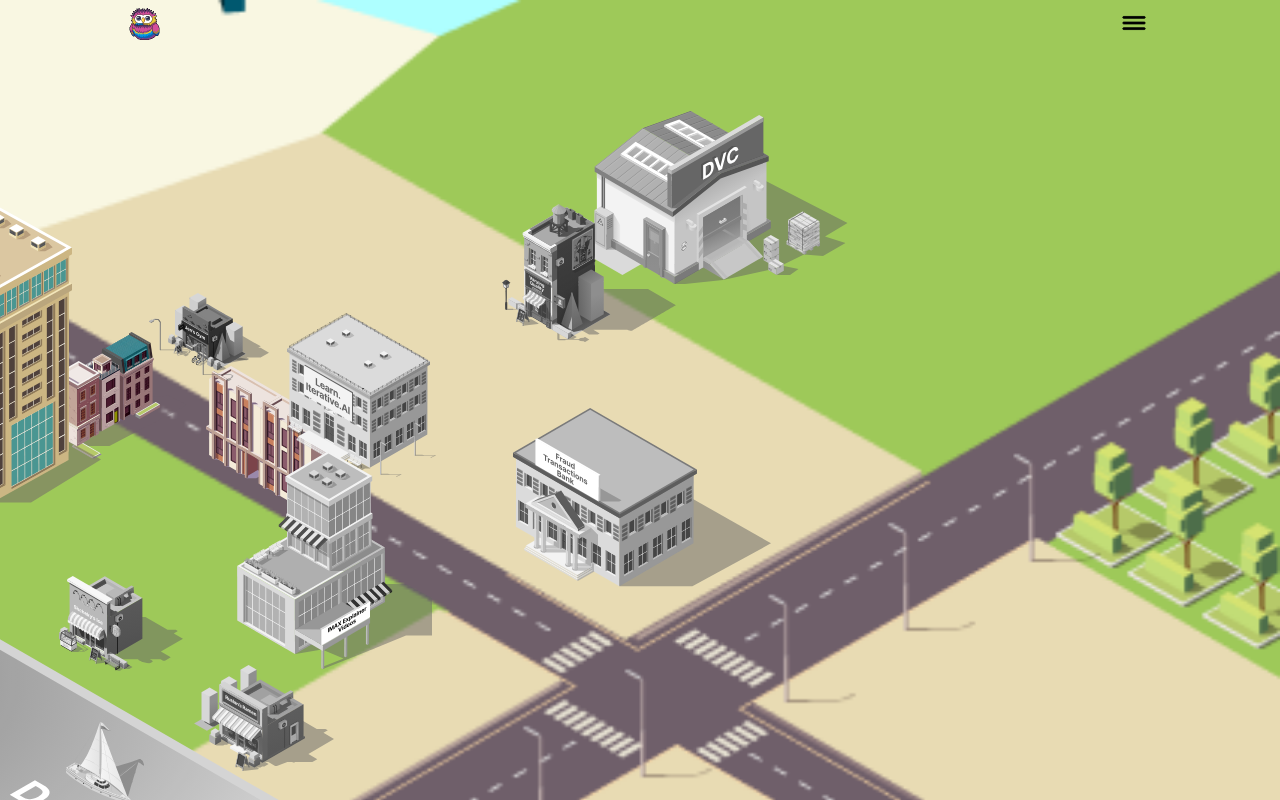
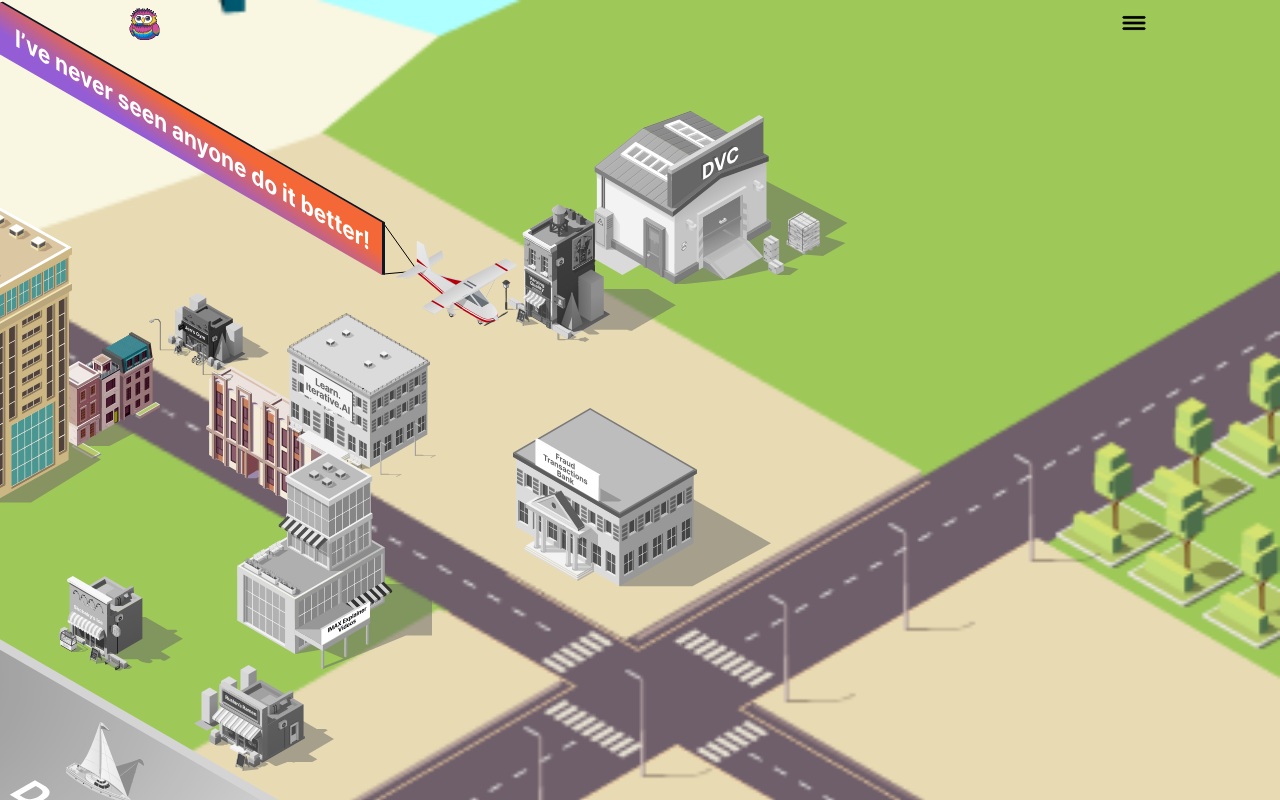
Before and after one commit to AlexeiMas/deevee, a React (Create React App) app: page / in a window 1280 px wide. Both pictures are taken after a click on the element "Play". Shown: the top 800 px of the page. Built offline with nearby package versions, Linux system fonts and the light colour scheme.

Commit message:
feat: plane animation template

```diff
--- a/src/components/ObjectWrapperActive/ObjectWrapperActive.tsx
+++ b/src/components/ObjectWrapperActive/ObjectWrapperActive.tsx
@@ -6,8 +6,8 @@
   key: number
   src: string,
   alt: string,
-  left: string,
-  top:  string,
+  left?: string,
+  top?:  string,
   right?: string,
   bottom?: string
 } & TObjectProps
--- a/src/components/ObjectWrapperActive/style.module.scss
+++ b/src/components/ObjectWrapperActive/style.module.scss
@@ -3,9 +3,6 @@
   height: fit-content;
   position: absolute;
   img {
-    object-fit: cover;
-    user-select: none;
-    -webkit-user-drag: none;
     filter: grayscale(1);
     &:hover {
       filter: grayscale(.5);
--- a/src/components/ObjectWrapperDisabled/ObjectWrapperDisabled.tsx
+++ b/src/components/ObjectWrapperDisabled/ObjectWrapperDisabled.tsx
@@ -1,12 +1,13 @@
 import React from 'react';
 import styles from './style.module.scss';
 import { TObjectWrapper } from '../ObjectWrapperActive/ObjectWrapperActive';
+import cn from 'classnames'
 
-export type TObjectWrapperDisabled = Omit<TObjectWrapper, "onClick" | "bottom" | "right">
+export type TObjectWrapperDisabled = Omit<TObjectWrapper, "onClick">
 
-const ObjectWrapperDisabled = ({src, alt, left, top}: React.PropsWithChildren<TObjectWrapperDisabled>) => {
+const ObjectWrapperDisabled = ({src, alt, left, top, bottom}: React.PropsWithChildren<TObjectWrapperDisabled>) => {
   return (
-    <div className={styles.object} style={{top, left}}>
+    <div className={cn(styles.object, {[styles.plane]: alt.includes('Plane')})} style={{top, left, bottom}}>
       <img src={src} alt={alt} />
     </div>
   );
--- a/src/components/ObjectWrapperDisabled/style.module.scss
+++ b/src/components/ObjectWrapperDisabled/style.module.scss
@@ -2,9 +2,29 @@
   width: fit-content;
   height: fit-content;
   position: absolute;
-  img {
-    object-fit: cover;
-    user-select: none;
-    -webkit-user-drag: none;
+}
+
+.plane {
+  animation-name: plane;
+  animation-duration: 7s;
+  animation-timing-function: ease-in;
+  animation-iteration-count: infinite;
+  animation-direction: normal;
+  animation-delay: 1s;
+  animation-fill-mode: forwards;
+  &:hover {
+    animation-play-state: paused;
   }
 }
+
+@keyframes plane {
+  0% {
+    left: -550px;
+    bottom: 430px;
+  }
+  100% {
+    display: none;
+    left: 460px;
+    bottom: -140px;
+  }
+}
--- a/src/index.scss
+++ b/src/index.scss
@@ -9,9 +9,9 @@
   font-family: $fontInter;
   -webkit-font-smoothing: antialiased;
   -moz-osx-font-smoothing: grayscale;
+  img {
+    object-fit: cover;
+    user-select: none;
+    -webkit-user-drag: none;
+  }
 }
-
-code {
-  font-family: source-code-pro, Menlo, Monaco, Consolas, 'Courier New',
-    monospace;
-}
--- a/src/pages/GamePage/GamePage.tsx
+++ b/src/pages/GamePage/GamePage.tsx
@@ -147,12 +147,16 @@
       left: '0px',
       top: '950.13px'
     },
-
+    {
+      key: 20,
+      src: '/assets/images/plane1.svg',
+      alt: 'Plane'
+    },
   ]
   return (
     <div className={styles.gameLayout}>
       {objectDisabledConfigs.map(item =>
-        <ObjectWrapperDisabled key={item.key} src={item.src} alt={item.alt} top={item.top} left={item.left}/>
+        <ObjectWrapperDisabled key={item.key} src={item.src} alt={item.alt} top={item.top} left={item.left} bottom={item.bottom}/>
       )}
       {objectActiveConfigs.map(item =>
         <ObjectWrapperActive key={item.key} src={item.src} alt={item.alt} top={item.top} left={item.left} right={item.right} bottom={item.bottom} onClick={item.onClick}/>
--- a/src/pages/HomePage/style.module.scss
+++ b/src/pages/HomePage/style.module.scss
@@ -3,10 +3,6 @@
 .homeWrapper {
   @extend %backgroundPagesTemplate;
   position: relative;
-  img {
-    user-select: none;
-    -webkit-user-drag: none;
-  }
 }
 .owlWrapper {
   display: flex;
```
